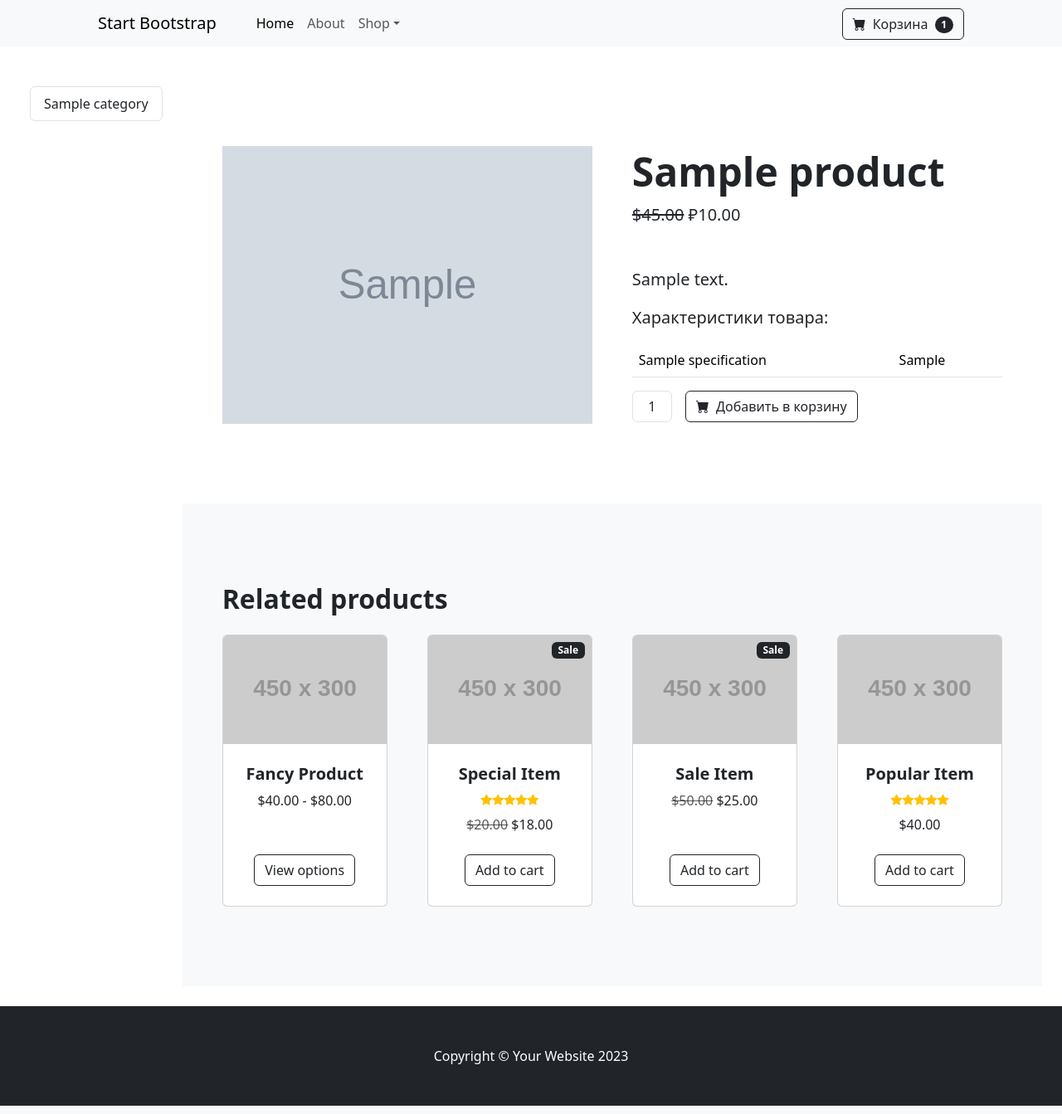
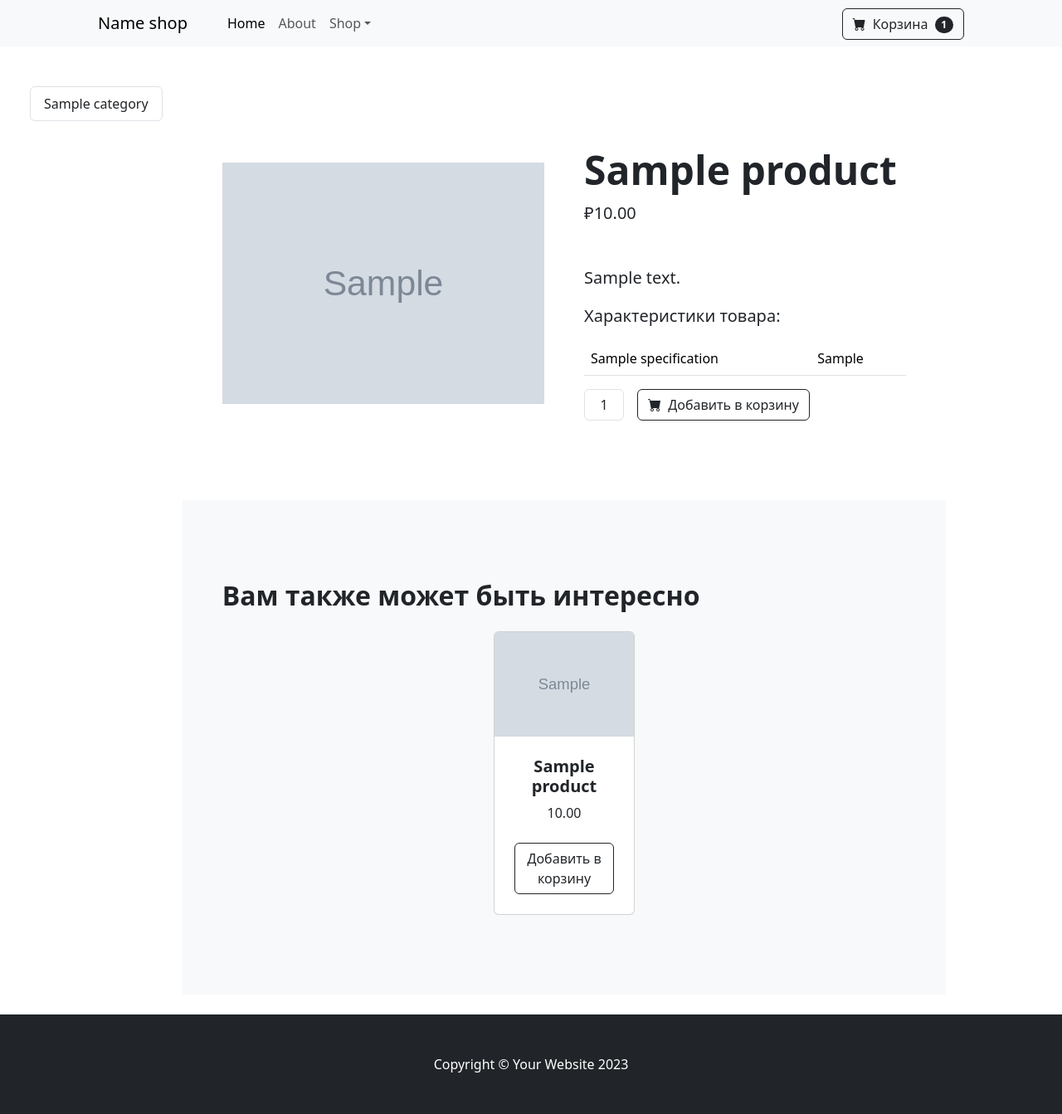
Before and after one commit to ilmush/Shop, a Django app: a page that uses shop/shopApp/templates/base.html in a window 1280 px wide. Shown: the whole page at 83% size. Run offline with Django 4.2, Linux system fonts and the light colour scheme; tables that the repository leaves empty hold one stand-in row (values such as "Sample post"); grey boxes marked "Sample" are stand-in pictures; grey boxes labelled with a size stand in for pictures from a placeholder-image service; some libraries are stand-ins or nearby versions.

Commit message:
related products added

```diff
--- a/shop/shopApp/mixins.py
+++ b/shop/shopApp/mixins.py
@@ -7,7 +7,7 @@ from .models import Category, Customer, Cart, Product
 class CategoryDetailMixin(SingleObjectMixin):
     def get_context_data(self, **kwargs):
         context = super().get_context_data(**kwargs)
-        context['category'] = Category.objects.all()
+        context['categories'] = Category.objects.all()
         context['category_products'] = Product.objects.filter(category=self.object.id)
         return context
 
--- a/shop/shopApp/templates/base.html
+++ b/shop/shopApp/templates/base.html
@@ -1,5 +1,4 @@
 <!DOCTYPE html>
-{% load static %}
 <html lang="en">
     <head>
         <meta charset="utf-8" />
@@ -18,7 +17,7 @@
         <!-- Navigation-->
         <nav class="navbar navbar-expand-lg navbar-light bg-light">
             <div class="container px-4 px-lg-5">
-                <a class="navbar-brand" href="#!">Start Bootstrap</a>
+                <a class="navbar-brand" href="#!">Name shop</a>
                 <button class="navbar-toggler" type="button" data-bs-toggle="collapse" data-bs-target="#navbarSupportedContent" aria-controls="navbarSupportedContent" aria-expanded="false" aria-label="Toggle navigation"><span class="navbar-toggler-icon"></span></button>
                 <div class="collapse navbar-collapse" id="navbarSupportedContent">
                     <ul class="navbar-nav me-auto mb-2 mb-lg-0 ms-lg-4">
@@ -50,7 +49,7 @@
                         text-black offcanvas-md offcanvas-start">
                 <div class="row">
                     <div class="list-group">
-                        {% for c in category %}
+                        {% for c in categories %}
                         <a href="{{ c.get_absolute_url }}" class="list-group-item">{{ c.name }}</a>
                         {% endfor %}
                     </div>
@@ -73,7 +72,9 @@
                                     <div class="card-body p-4">
                                         <div class="text-center">
                                             <!-- Product name-->
-                                            <h5 class="fw-bolder">{{ product.title }}</h5>
+                                            <a href="{{ product.get_absolute_url }}" class="list-group-item">
+                                                <h5 class="fw-bolder">{{ product.title }}</h5>
+                                            </a>
                                             <!-- Product price-->
 <!--                                            <span class="text-muted text-decoration-line-through">$50.00</span>-->
                                             ₽{{ product.price }}
@@ -81,7 +82,7 @@
                                     </div>
                                     <!-- Product actions-->
                                     <div class="card-footer p-4 pt-0 border-top-0 bg-transparent">
-                                        <div class="text-center"><a class="btn btn-outline-dark mt-auto" href="#">Add to cart</a></div>
+                                        <div class="text-center"><a class="btn btn-outline-dark mt-auto" href="{% url 'add_to_cart' slug=product.slug %}">Добавить в корзину</a></div>
                                     </div>
                                 </div>
                             </div>
--- a/shop/shopApp/templates/cart.html
+++ b/shop/shopApp/templates/cart.html
@@ -1,7 +1,10 @@
 {% extends 'base.html' %} {% block content %}
+
 <h3 class="text-center mt-55 mb-5">
   Ваша корзина {% if not cart.products.count %}пуста{% endif %}
 </h3>
+
+{% if cart.products.count %}
   <table class="table">
     <thead>
       <tr>
@@ -239,4 +242,6 @@
       });
     }
   </script>
+{% endif %}
+
 {% endblock content %}
--- a/shop/shopApp/templates/product_detail.html
+++ b/shop/shopApp/templates/product_detail.html
@@ -4,19 +4,24 @@
     <section class="py-5">
         <div class="container px-4 px-lg-5 my-5">
             <div class="row gx-4 gx-lg-5 align-items-center">
-                    <div class="col-md-6"><img class="card-img-top mb-5 mb-md-0" src="{{ products.image.url }}" /></div>
                 <div class="col-md-6">
-                        <h1 class="display-5 fw-bolder">{{ products.title }}</h1>
+                    <img class="card-img-top mb-5 mb-md-0" src="{{ product.image.url }}" />
+                </div>
+
+                <div class="col-md-6">
+                    <h1 class="display-5 fw-bolder">{{ product.title }}</h1>
+
                     <div class="fs-5 mb-5">
-                            <span class="text-decoration-line-through">$45.00</span>
-                            <span>₽{{ products.price }}</span>
+                        <span>₽{{ product.price }}</span>
                     </div>
-                        <p class="lead">{{ products.description }}</p>
+
+                    <p class="lead">{{ product.description }}</p>
 
                     <p class="lead">Характеристики товара:</p>
+
                     <table class="table">
                         <tbody>
-                            {% for s in products.specifications.all %}
+                        {% for s in product.specifications.all %}
                         <tr>
                             <td>{{ s.title }}</td>
                             <td>{{ s.value }}</td>
@@ -24,9 +29,17 @@
                         {% endfor %}
                         </tbody>
                     </table>
+
                     <div class="d-flex">
-                            <input class="form-control text-center me-3" id="inputQuantity" type="num" value="1" style="max-width: 3rem" />
-                            <a class="btn btn-outline-dark flex-shrink-0" href="{% url 'add_to_cart' slug=products.slug %}">
+                        <input class="form-control text-center me-3"
+                               id="inputQuantity"
+                               type="num"
+                               value="1"
+                               style="max-width: 3rem" />
+
+                        <a class="btn btn-outline-dark flex-shrink-0"
+                           href="{% url 'add_to_cart' slug=product.slug %}">
+
                             <i class="bi-cart-fill me-1"></i>
                             Добавить в корзину
                         </a>
@@ -35,109 +48,39 @@
             </div>
         </div>
     </section>
+
     <!-- Related items section-->
     <section class="py-5 bg-light">
         <div class="container px-4 px-lg-5 mt-5">
-                <h2 class="fw-bolder mb-4">Related products</h2>
+            <h2 class="fw-bolder mb-4">Вам также может быть интересно</h2>
             <div class="row gx-4 gx-lg-5 row-cols-2 row-cols-md-3 row-cols-xl-4 justify-content-center">
+                {% for related_product in related_products %}
                     <div class="col mb-5">
                         <div class="card h-100">
                             <!-- Product image-->
-                            <img class="card-img-top" src="https://dummyimage.com/450x300/dee2e6/6c757d.jpg" alt="..." />
+                            <img class="card-img-top" src="{{ related_product.image.url }}" alt="..." />
                             <!-- Product details-->
                             <div class="card-body p-4">
                                 <div class="text-center">
                                     <!-- Product name-->
-                                    <h5 class="fw-bolder">Fancy Product</h5>
+                                    <a href="{{ related_product.get_absolute_url }}" class="list-group-item">
+                                        <h5 class="fw-bolder">{{ related_product.title }}</h5>
+                                    </a>
                                     <!-- Product price-->
-                                    $40.00 - $80.00
+                                    {{ related_product.price }}
                                 </div>
                             </div>
                             <!-- Product actions-->
                             <div class="card-footer p-4 pt-0 border-top-0 bg-transparent">
-                                <div class="text-center"><a class="btn btn-outline-dark mt-auto" href="#">View options</a></div>
+                                <div class="text-center">
+                                    <a class="btn btn-outline-dark mt-auto" href="{% url 'add_to_cart' slug=related_product.slug %}">
+                                        Добавить в корзину
+                                    </a>
                                 </div>
                             </div>
                         </div>
-                    <div class="col mb-5">
-                        <div class="card h-100">
-                            <!-- Sale badge-->
-                            <div class="badge bg-dark text-white position-absolute" style="top: 0.5rem; right: 0.5rem">Sale</div>
-                            <!-- Product image-->
-                            <img class="card-img-top" src="https://dummyimage.com/450x300/dee2e6/6c757d.jpg" alt="..." />
-                            <!-- Product details-->
-                            <div class="card-body p-4">
-                                <div class="text-center">
-                                    <!-- Product name-->
-                                    <h5 class="fw-bolder">Special Item</h5>
-                                    <!-- Product reviews-->
-                                    <div class="d-flex justify-content-center small text-warning mb-2">
-                                        <div class="bi-star-fill"></div>
-                                        <div class="bi-star-fill"></div>
-                                        <div class="bi-star-fill"></div>
-                                        <div class="bi-star-fill"></div>
-                                        <div class="bi-star-fill"></div>
                     </div>
-                                    <!-- Product price-->
-                                    <span class="text-muted text-decoration-line-through">$20.00</span>
-                                    $18.00
-                                </div>
-                            </div>
-                            <!-- Product actions-->
-                            <div class="card-footer p-4 pt-0 border-top-0 bg-transparent">
-                                <div class="text-center"><a class="btn btn-outline-dark mt-auto" href="#">Add to cart</a></div>
-                            </div>
-                        </div>
-                    </div>
-                    <div class="col mb-5">
-                        <div class="card h-100">
-                            <!-- Sale badge-->
-                            <div class="badge bg-dark text-white position-absolute" style="top: 0.5rem; right: 0.5rem">Sale</div>
-                            <!-- Product image-->
-                            <img class="card-img-top" src="https://dummyimage.com/450x300/dee2e6/6c757d.jpg" alt="..." />
-                            <!-- Product details-->
-                            <div class="card-body p-4">
-                                <div class="text-center">
-                                    <!-- Product name-->
-                                    <h5 class="fw-bolder">Sale Item</h5>
-                                    <!-- Product price-->
-                                    <span class="text-muted text-decoration-line-through">$50.00</span>
-                                    $25.00
-                                </div>
-                            </div>
-                            <!-- Product actions-->
-                            <div class="card-footer p-4 pt-0 border-top-0 bg-transparent">
-                                <div class="text-center"><a class="btn btn-outline-dark mt-auto" href="#">Add to cart</a></div>
-                            </div>
-                        </div>
-                    </div>
-                    <div class="col mb-5">
-                        <div class="card h-100">
-                            <!-- Product image-->
-                            <img class="card-img-top" src="https://dummyimage.com/450x300/dee2e6/6c757d.jpg" alt="..." />
-                            <!-- Product details-->
-                            <div class="card-body p-4">
-                                <div class="text-center">
-                                    <!-- Product name-->
-                                    <h5 class="fw-bolder">Popular Item</h5>
-                                    <!-- Product reviews-->
-                                    <div class="d-flex justify-content-center small text-warning mb-2">
-                                        <div class="bi-star-fill"></div>
-                                        <div class="bi-star-fill"></div>
-                                        <div class="bi-star-fill"></div>
-                                        <div class="bi-star-fill"></div>
-                                        <div class="bi-star-fill"></div>
-                                    </div>
-                                    <!-- Product price-->
-                                    $40.00
-                                </div>
-                            </div>
-                            <!-- Product actions-->
-                            <div class="card-footer p-4 pt-0 border-top-0 bg-transparent">
-                                <div class="text-center"><a class="btn btn-outline-dark mt-auto" href="#">Add to cart</a></div>
-                            </div>
-                        </div>
-                    </div>
+                {% endfor %}
             </div>
         </div>
     </section>
--- a/shop/shopApp/views.py
+++ b/shop/shopApp/views.py
@@ -38,13 +38,14 @@ class CategoryDetailView(CartMixin, CategoryDetailMixin, DetailView):
 class ProductDetailView(CartMixin, CategoryDetailMixin, DetailView):
     model = Product
     queryset = Product.objects.all()
-    context_object_name = 'products'
+    context_object_name = 'product'
     template_name = 'product_detail.html'
     slug_url_kwarg = 'slug'
 
     def get_context_data(self, **kwargs):
         context = super().get_context_data(**kwargs)
         context['cart'] = self.cart
+        context['related_products'] = Product.objects.order_by('-id')[:4]
         return context
 
 
```
Also changed, not shown: shop/shopApp/templates/category_detail.html (+10 -1 lines). Lines whose indentation alone changed are shown as unchanged.
